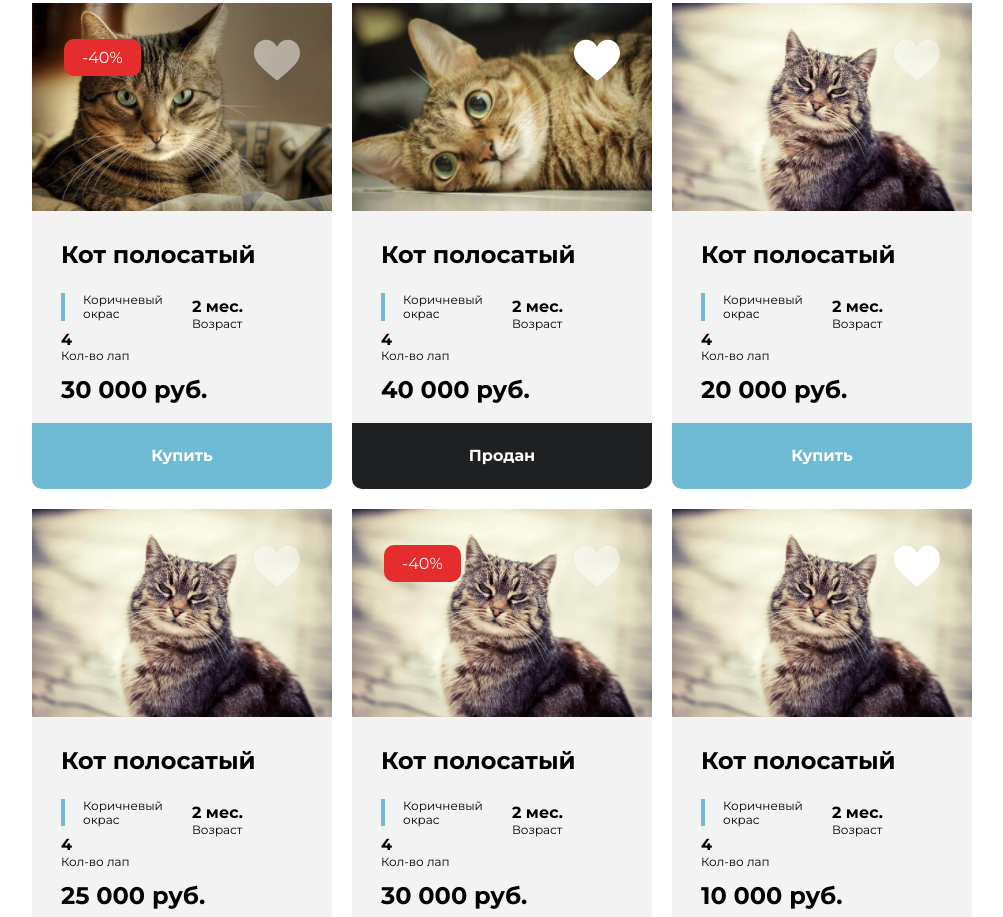
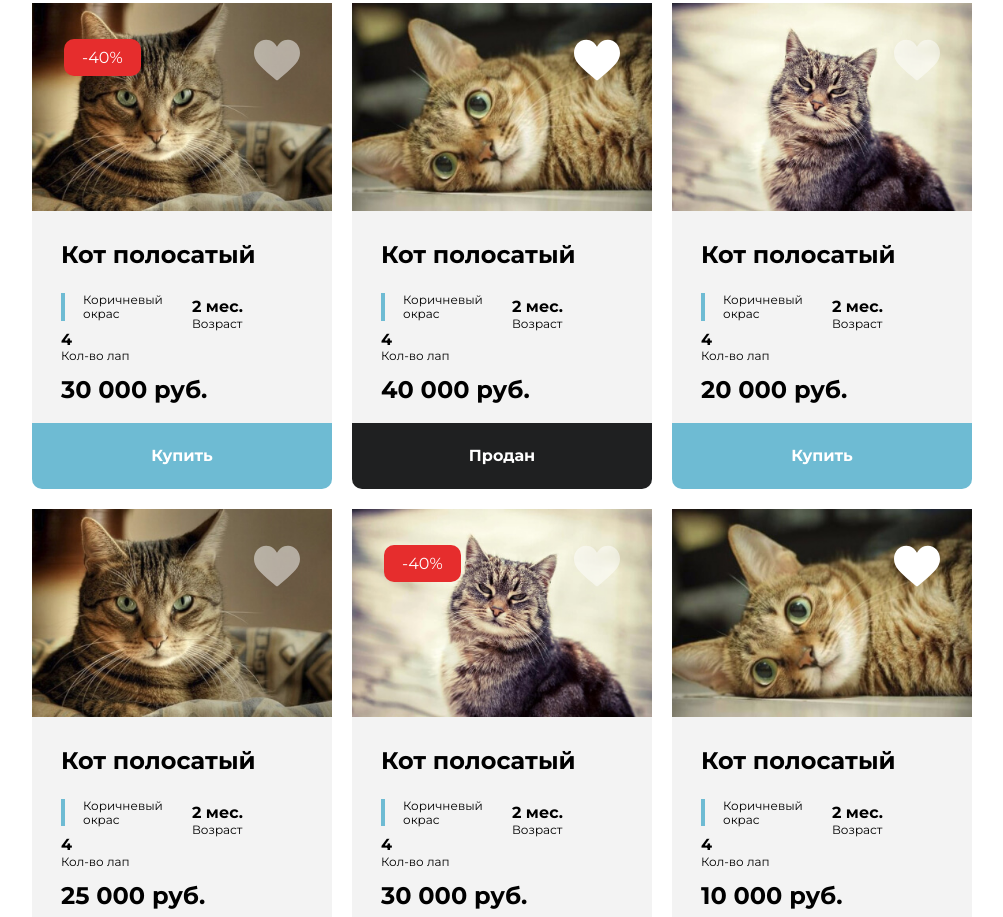
Before and after one commit to Mansurkhoja/cats-alef, a plain HTML site: page index.html in a window 1280 px wide. Shown: the part 331-1248 px from the top of the page, without its empty margins (138-1141 px from the left). Drawn offline with Linux system fonts and the light colour scheme.

Commit message:
index.html changed

```diff
--- a/index.html
+++ b/index.html
@@ -127,7 +127,6 @@
                         <button class="btn btn--sold">Продан</button>
                     </div>
                     <div class="cat-item" data-price="20000" data-age="2">
-
                         <span class="wishlist"><img src="img/heart.svg" alt="wish"></span>
                         <div class="cat-item__img">
                             <img src="img/cat-3.jpg" alt=" Кот полосатый"></div>
@@ -155,10 +154,9 @@
                         <button class="btn btn--buy">Купить</button>
                     </div>
                     <div class="cat-item" data-price="25000" data-age="2">
-
                         <span class="wishlist"><img src="img/heart.svg" alt="wish"></span>
                         <div class="cat-item__img">
-                            <img src="img/cat-3.jpg" alt=" Кот полосатый"></div>
+                            <img src="img/cat-4.jpg" alt=" Кот полосатый"></div>
                         <div class="cat-item__description">
                             <div class="cat-item__name">
                                 Кот полосатый
@@ -186,7 +184,7 @@
                         <span class="discount">-40%</span>
                         <span class="wishlist"><img src="img/heart.svg" alt="wish"></span>
                         <div class="cat-item__img">
-                            <img src="img/cat-3.jpg" alt=" Кот полосатый"></div>
+                            <img src="img/cat-5.jpg" alt=" Кот полосатый"></div>
                         <div class="cat-item__description">
                             <div class="cat-item__name">
                                 Кот полосатый
@@ -211,10 +209,9 @@
                         <button class="btn btn--buy">Купить</button>
                     </div>
                     <div class="cat-item" data-price="10000" data-age="2">
-
                         <span class="wishlist wishlist--added"><img src="img/heart.svg" alt="wish"></span>
                         <div class="cat-item__img">
-                            <img src="img/cat-3.jpg" alt=" Кот полосатый"></div>
+                            <img src="img/cat-6.jpg" alt=" Кот полосатый"></div>
                         <div class="cat-item__description">
                             <div class="cat-item__name">
                                 Кот полосатый
```
